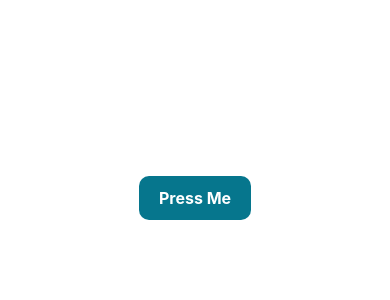
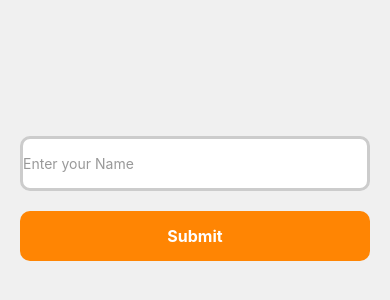
Before and after one commit to DagoTshering/Test-Project, a React Native app: screen / in a window 390 px wide. Shown: the part 224-524 px from the top of the page. Built offline with nearby package versions, Linux system fonts and the light colour scheme.

Commit message:
satausbar and UseRef hook

```diff
--- a/App.jsx
+++ b/App.jsx
@@ -6,9 +6,11 @@ import React from 'react'
 // import UseEffectMount from './src/components/UseEffectMountingPhase'
 // import UseEffectUpdatingPhase from './src/components/UseEffectUpdatingPhase'
 // import UseEffectUnmountingPhase from './src/components/UseEffectUnmountingPhase'
-import StyleWithButton from './src/components/StyleWithButton'
-import Loading from './src/components/Loading'
-import PressableComponent from './src/components/PressableComponent'
+// import StyleWithButton from './src/components/StyleWithButton'
+// import Loading from './src/components/Loading'
+// import PressableComponent from './src/components/PressableComponent'
+import StatusBarExample from './src/components/StatusBarExample'
+import UseRefHook from './src/components/UseRefHook'
 // import FlatListScreen from './src/components/FlatListScreen'
 // import SectionListScreen from './src/components/SectionListScreen'
 // import Grid from './src/components/Grid'
@@ -43,7 +45,9 @@ const App = () => {
       {/* <UseEffectUnmountingPhase/> */}
       {/* <StyleWithButton/> */}
       {/* <Loading /> */}
-      <PressableComponent/>
+      {/* <PressableComponent/> */}
+      {/* <StatusBarExample/> */}
+      <UseRefHook/>
     </View>
   )
 }
--- /dev/null
+++ b/src/components/StatusBarExample.jsx
@@ -0,0 +1,35 @@
+import { View, Text,StatusBar, StyleSheet } from 'react-native'
+import React from 'react'
+
+const StatusBarExample = () => {
+  return (
+    <View style={styles.container}>
+      <StatusBar
+      barStyle={'default'}
+      backgroundColor={'rgba(0,0,0,0.2)'}
+      //backgroundColor={'lightgreen'}
+      hidden={false}
+      translucent={true}
+      />
+      <Text style={styles.text}>StatusBar</Text>
+    </View>
+  )
+}
+const styles = StyleSheet.create({
+container: {
+  flex: 1,
+  backgroundColor: 'lightgreen',
+  justifyContent: 'center',
+  alignItems: 'center',
+},
+text: {
+  fontSize: 16,
+  fontWeight: '700',
+  padding: 10,
+  color: '#fff',
+  backgroundColor: 'red',
+  borderRadius: 12,
+}
+});
+
+export default StatusBarExample
--- /dev/null
+++ b/src/components/UseRefHook.jsx
@@ -0,0 +1,67 @@
+import { View, Text, TextInput, TouchableOpacity, StyleSheet } from 'react-native'
+import React, { useRef } from 'react'
+/**
+ * useRef is a powerful hook in React and React Native for managing references and mutable values without causing re-renders.
+ * It is commonly used for directly interacting with DOM elements (or components in React Native) and storing persistent data
+ * that doesn’t need to trigger a re-render.
+ * 1. In React Native, you might use useRef to reference components (e.g., TextInput or View) to interact with them directly,
+ * like focusing on a TextInput when a button is clicked.
+ * 2. useRef is useful for storing values that do not need to trigger a re-render when updated, like timers, previous state,
+ * or tracking user interactions.
+ *
+ */
+const UseRefHook = () => {
+    const myRef = useRef();
+    const handleRef = () => {
+        myRef.current.setNativeProps({
+            backgroundColor: 'lightgreen',
+            borderColor: 'green',
+            text: 'Dago Tshering',
+        });
+        myRef.current.focus();
+    }
+  return (
+    <View style={styles.container}>
+        <TextInput placeholder='Enter your Name' placeholderTextColor={'#999'} style={styles.input} ref={myRef}/>
+        <TouchableOpacity style={styles.botton} onPress={handleRef}>
+            <Text style={styles.bottonText}>
+                Submit
+            </Text>
+        </TouchableOpacity>
+    </View>
+  )
+}
+
+const styles = StyleSheet.create({
+    input: {
+        borderRadius: 10,
+        backgroundColor: '#fff',
+        borderColor: '#ccc',
+        width: '100%',
+        height: 55,
+        borderWidth: 3,
+        marginBottom: 20,
+    },
+    container: {
+        backgroundColor: '#f0f0f0',
+        flex: 1,
+        justifyContent: 'center',
+        alignItems: 'center',
+        paddingHorizontal: 20,
+    },
+    botton: {
+        backgroundColor: '#ff8503',
+        width: '100%',
+        borderRadius: 10,
+        padding: 15,
+    },
+    bottonText: {
+        fontSize: 16,
+        fontWeight: 'bold',
+        textAlign: 'center',
+        color: '#fff',
+    },
+
+});
+
+export default UseRefHook
```
